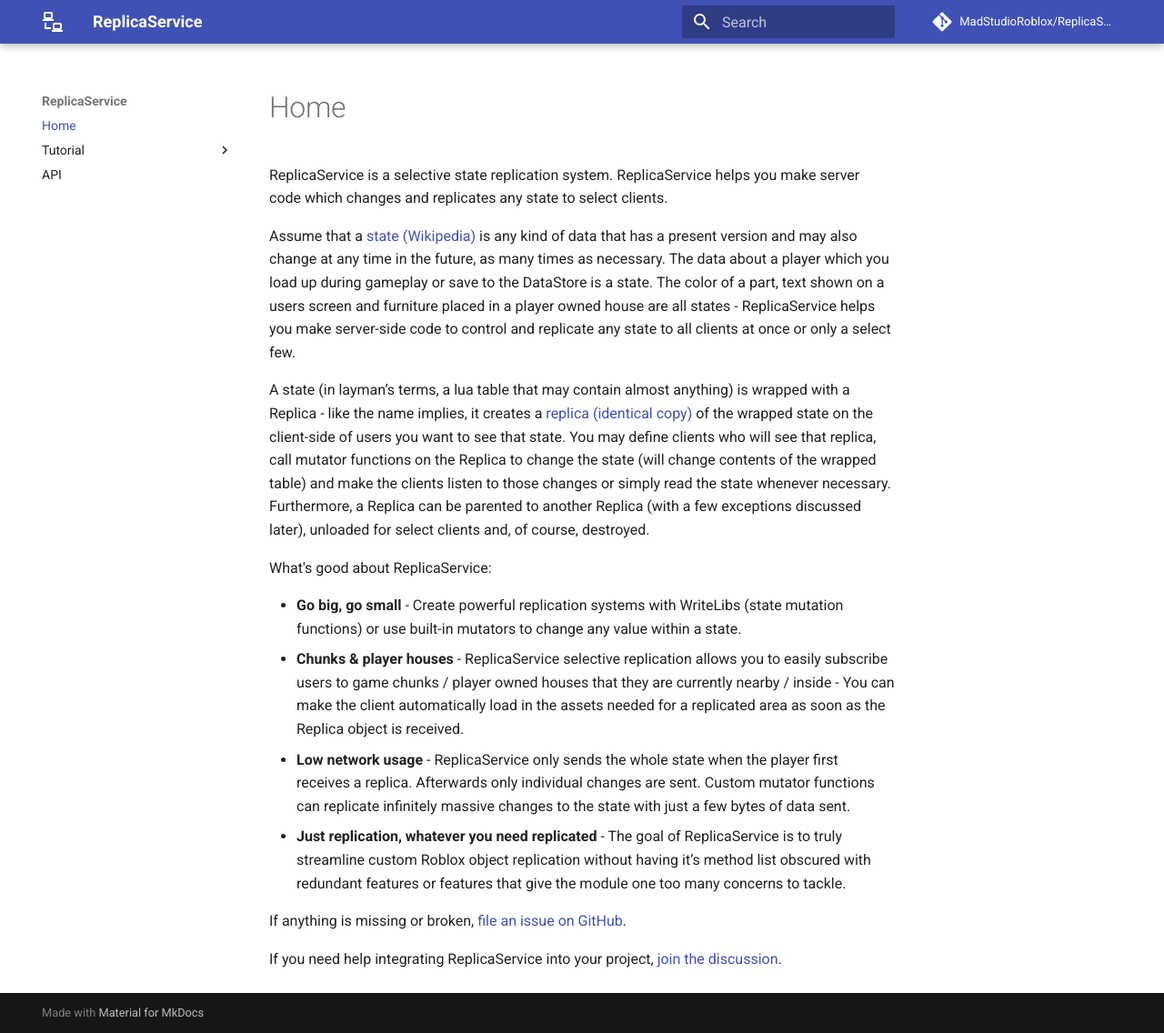
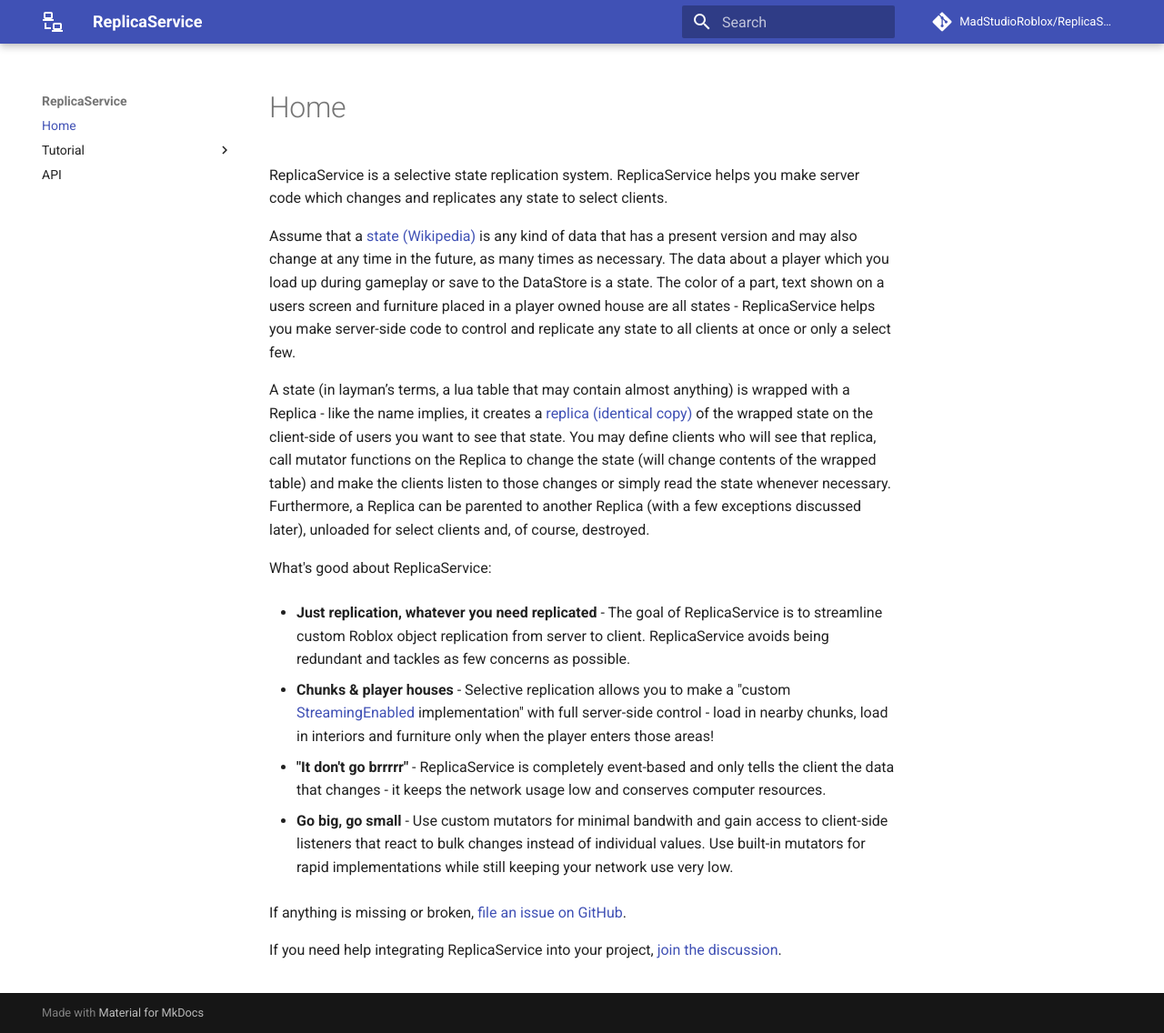
Before and after one commit to MadStudioRoblox/ReplicaService, an MkDocs documentation site: the page built from docs/index.md, in a window 1280 px wide and 1136 px high. Shown: the whole window at 91% size. Built offline with MkDocs 1.6.1 and Material for MkDocs 9.7.7, drawn with Linux system fonts in a browser that asks for light colours; comment, search, counter and statistics services are not loaded.

Commit message:
Refined descriptions

```diff
--- a/docs/index.md
+++ b/docs/index.md
@@ -7,10 +7,13 @@
 
 What's good about ReplicaService:
 
-- **Go big, go small** - Create powerful replication systems with WriteLibs (state mutation functions) or use built-in mutators to change any value within a state.
-- **Chunks & player houses** - ReplicaService selective replication allows you to easily subscribe users to game chunks / player owned houses that they are currently nearby / inside - You can make the client automatically load in the assets needed for a replicated area as soon as the Replica object is received.
-- **Low network usage** - ReplicaService only sends the whole state when the player first receives a replica. Afterwards only individual changes are sent. Custom mutator functions can replicate infinitely massive changes to the state with just a few bytes of data sent.
-- **Just replication, whatever you need replicated** - The goal of ReplicaService is to truly streamline custom Roblox object replication without having it’s method list obscured with redundant features or features that give the module one too many concerns to tackle.
+- **Just replication, whatever you need replicated** - The goal of ReplicaService is to streamline custom Roblox object replication from server to client. ReplicaService avoids being redundant and tackles as few concerns as possible.
+
+- **Chunks & player houses** - Selective replication allows you to make a "custom [StreamingEnabled](https://developer.roblox.com/en-us/articles/content-streaming) implementation" with full server-side control - load in nearby chunks, load in interiors and furniture only when the player enters those areas!
+
+- **"It don't go brrrrr"** - ReplicaService is completely event-based and only tells the client the data that changes - it keeps the network usage low and conserves computer resources.
+
+- **Go big, go small** - Use custom mutators for minimal bandwith and gain access to client-side listeners that react to bulk changes instead of individual values. Use built-in mutators for rapid implementations while still keeping your network use very low.
 
 If anything is missing or broken, [file an issue on GitHub](https://github.com/MadStudioRoblox/ReplicaService/issues).
 
```
Also changed, not shown: README.md (+7 -4 lines).
